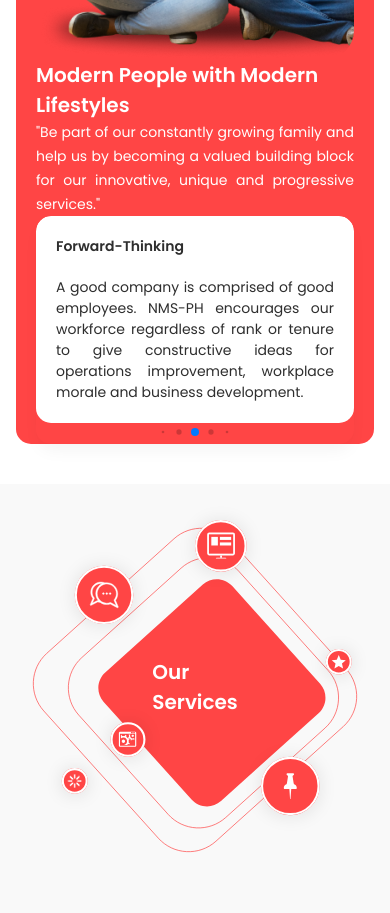
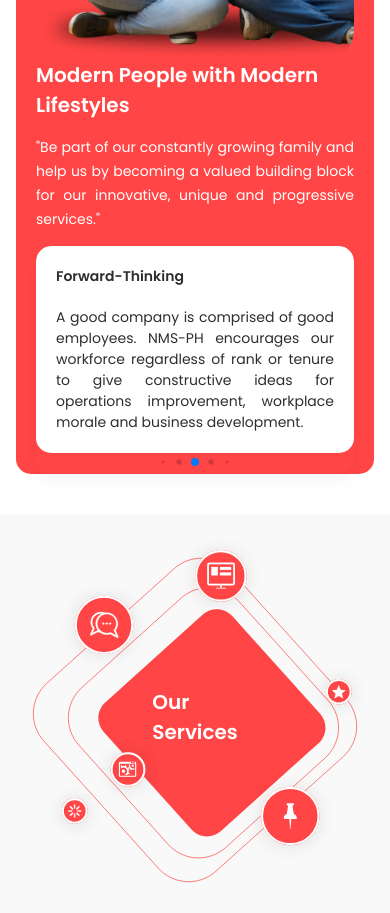
Before and after one commit to rmadayag/nmsph, a React (Vite) app: page / in a window 390 px wide. Shown: the part 2300-3213 px from the top of the page. Built offline with nearby package versions, Linux system fonts and the light colour scheme; no server answers; the HTML template or start-up script is replaced by a standard one.

Commit message:
add changes

```diff
--- a/src/pages/HomePage.jsx
+++ b/src/pages/HomePage.jsx
@@ -318,7 +318,7 @@ function HomePage() {
                 <h2 className="text-h3 md:text-h2 font-semibold text-white md:mx-60 md:w-2/5">
                   Modern People with Modern Lifestyles
                 </h2>
-                <p className="lg:text-left text-justify max-w-lg text-14 md:text-16 md:my-20 text-white leading-6 md:mx-60 md:w-2/5">
+                <p class="lg:text-left text-justify max-w-lg text-14 md:text-16 my-15 text-white leading-6 md:mx-60 md:w-2/5">
                   "Be part of our constantly growing family and help us by becoming a valued building block for our innovative, unique and progressive services."
                 </p>
               </div>
```
